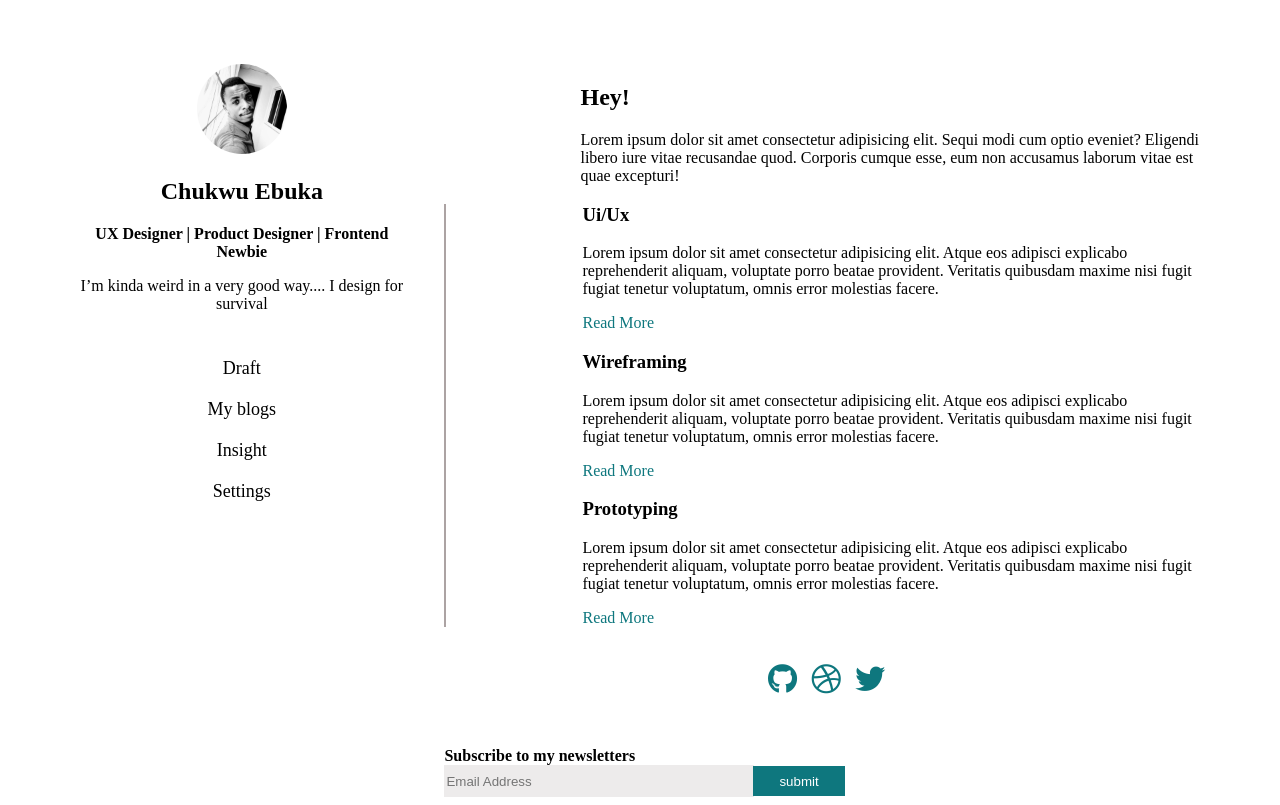
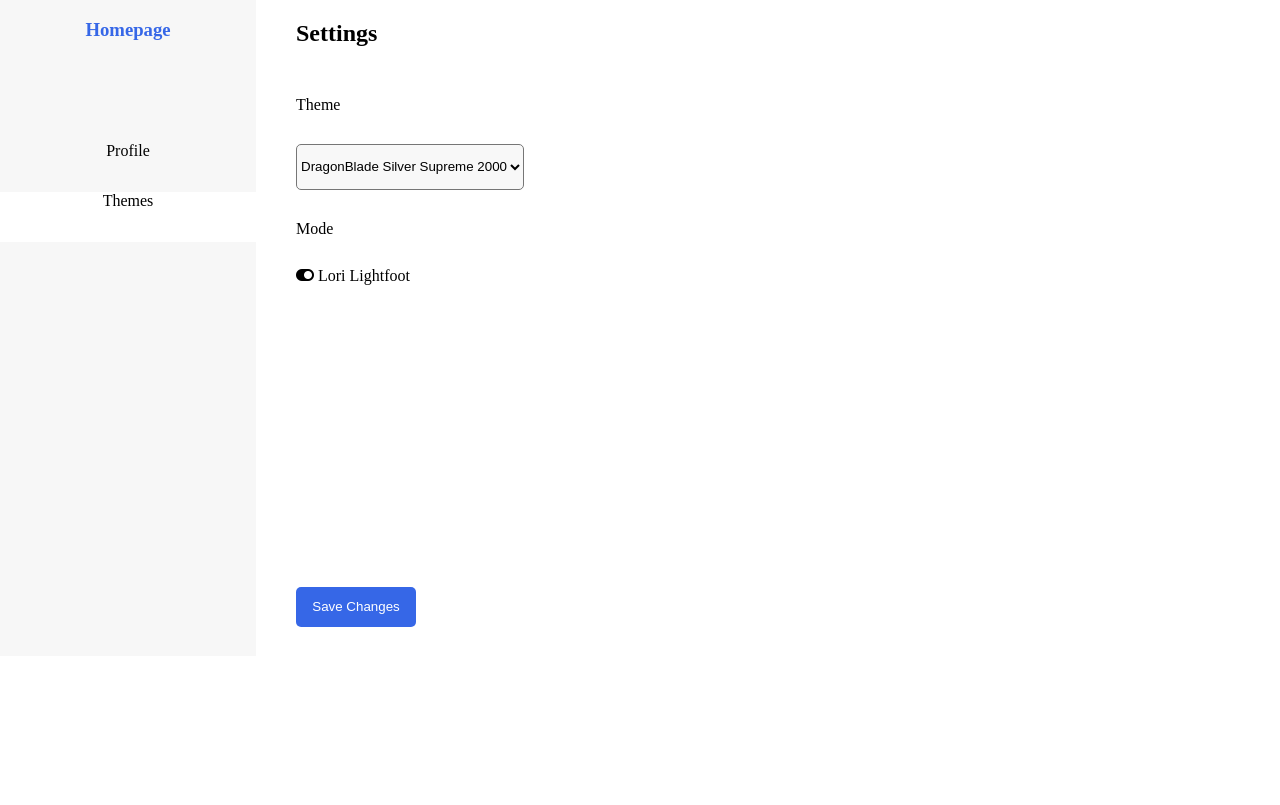
Before and after one commit to skylarng89/HNG-Dragonstone, a plain HTML site: page index.html in a window 1280 px wide. Drawn offline with Linux system fonts and the light colour scheme.

Commit message:
done with the theme setting page

```diff
--- a/index.html
+++ b/index.html
@@ -14,70 +14,26 @@
 </head>
 
 <body>
-    <div class="profile__wrapper">
-        <div class="side__div">
-            <div class="profile__img">
-                <img src="./images/avatar.jpg" alt="">
-            </div>
-            <div class="profile__info">
-                <div class="user__info">
-                    <h2>Chukwu Ebuka</h2>
-                    <span class="user__qualification"> UX Designer | Product Designer | Frontend Newbie </span>
-                    <span class="about__user">I’m kinda weird in a very good way.... I design for survival</span>
-                </div>
-                <div class="navigate__link">
-                    <span class="nav__link__name">Draft</span>
-                    <span class="nav__link__name">My blogs</span>
-                    <span class="nav__link__name">Insight</span>
-                    <span class="nav__link__name">Settings</span>
-                </div>
+    <div class="settings__wrapper">
+        <div class="side__bar">
+            <h3>Homepage</h3>
+            <div class="sidebar__nav__div">
+                <span class="side__bar__nav">Profile</span>
+                <span class="side__bar__nav" id="active__nav">Themes</span>
             </div>
         </div>
-        <div class="content__body">
-            <div class="content__body__top">
-                <h2>Hey!</h2>
-                <p>Lorem ipsum dolor sit amet consectetur adipisicing elit.
-                    Sequi modi cum optio eveniet? Eligendi libero iure vitae recusandae quod. Corporis cumque esse,
-                     eum non accusamus laborum vitae est quae excepturi!</p>
+        <div class="setting__body">
+            <h2>Settings</h2>
+            <span>Theme</span>
+            <select name="theme" id="theme__select">
+                <option value="">DragonBlade Silver Supreme 2000</option>
+            </select>
+            <span>Mode</span>
+            <div class="switch__div">
+                <i class="fas fa-toggle-on"></i>
+                <span> Lori Lightfoot </span>
             </div>
-            <div class="content__main__body">
-                <div>
-                    <h3>Ui/Ux</h3>
-                    <p>Lorem ipsum dolor sit amet consectetur adipisicing elit. Atque eos adipisci explicabo reprehenderit aliquam, voluptate porro beatae provident.
-                         Veritatis quibusdam maxime nisi
-                         fugit fugiat tenetur voluptatum, omnis error molestias facere.
-                    </p>
-                    <span class="read__more">Read More</span>
-                </div>
-                <div>
-                    <h3>Wireframing</h3>
-                    <p>Lorem ipsum dolor sit amet consectetur adipisicing elit. Atque eos adipisci explicabo reprehenderit aliquam, voluptate porro beatae provident.
-                         Veritatis quibusdam maxime nisi
-                         fugit fugiat tenetur voluptatum, omnis error molestias facere.
-                    </p>
-                    <span class="read__more">Read More</span>
-                </div>
-                <div>
-                    <h3>Prototyping</h3>
-                    <p>Lorem ipsum dolor sit amet consectetur adipisicing elit. Atque eos adipisci explicabo reprehenderit aliquam, voluptate porro beatae provident.
-                         Veritatis quibusdam maxime nisi
-                         fugit fugiat tenetur voluptatum, omnis error molestias facere.
-                    </p>
-                    <span class="read__more">Read More</span>
-                </div>
-            </div>
-            <div class="social__media__icon">
-                    <i class="fab fa-github"></i>
-                    <i class="fab fa-dribbble"></i>
-                    <i class="fab fa-twitter"></i>
-            </div>
-            <div class="newsletter__sub__div">
-                <span class="subscribe">Subscribe to my newsletters</span>
-                <div class="sub__email__form">
-                    <input type="text" placeholder="Email Address">
-                    <button>submit</button>
-                </div>
-            </div>
+            <button class="save__changes__btn">Save Changes</button>
         </div>
     </div>
 </body>
--- a/styles/main.css
+++ b/styles/main.css
@@ -1,75 +1,54 @@
-.profile__wrapper {
+body{
+    padding: 0;
+    margin: 0;
+}
+.settings__wrapper{
     display: flex;
-    width: 90%;
-    margin: auto;
-    margin-top: 4em;
+    margin: 0;
+    padding: 0;
+    width: 100%;
+    height: 41em;
 }
-.side__div {
-    width: 30%;
+#active__nav{
+    background: white;
+    width: 100%;
+}
+.side__bar{
+    background: #f7f7f7;
+    width: 20%;
     text-align: center;
+    display: grid
 }
-.content__body{
-    width: 70%;
+.side__bar h3{
+    color: #3667e7;
 }
-.profile__img img {
-    width: 90px;
-    border-radius: 50px;
+.setting__body{
+    display: grid;
+    margin-left: 2.5em;
 }
-.user__info{
+.save__changes__btn{
+    background: #3667e7;
+    height: 40px;
+    width: 9em;
+    border-radius: 5px;
+    border: none;
+    color: white;
+}
+.side__bar__nav{
+    height: 50px;
+}
+#theme__select {
+    background: #f8f8f8;
+    height: 3.5em;
+    border-radius: 5px;
+    /* margin-bottom: 19em; */
+    width: 100%;
+}
+.switch__div{
+    margin-bottom: 17em;
+}
+.sidebar__nav__div {
     display: grid;
+    height: 5em;
+    margin-bottom: 22em;
 }
-.navigate__link {
-    display: grid;
-    padding-top: 2.5em;
-    font-size: 18px;
-}
-.nav__link__name{
-    margin-bottom: 20px;
-}
-.content__body__top{
-    margin-left: 10.5em;
-}
-.content__main__body{
-    margin-left: 2em;
-    border-left: 2px solid #aca3a3;
-    padding-left: 8.5em;
-}
-.social__media__icon {
-    margin-left: 2em;
-    text-align: center;
-    color: #0e777e;
-    padding-top: 2em;
-}
-.social__media__icon i{
-    margin: 5px;
-    font-size: 30px;
-}
-.read__more{
-    color: #0e777e;
-}
-.newsletter__sub__div {
-    margin-left: 2em;
-    margin-top: 3em;
-}
-.subscribe{
-    font-weight: 700;
-}
-.sub__email__form input{
-    width: 40%;
-    color: #a9a1a1;
-    background: #edebeb;
-    border: none;
-    height: 30px;
-}
-.sub__email__form button{
-    margin-left: -5px;
-    background: #0e777e;
-    color: white;
-    height: 30px;
-    border: none;
-    width: 12%;
-}
-.user__qualification{
-    font-weight: 600;
-    margin-bottom: 1em;
-}
```
